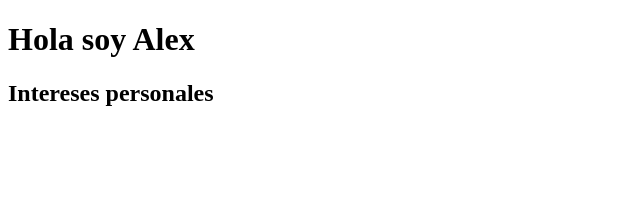
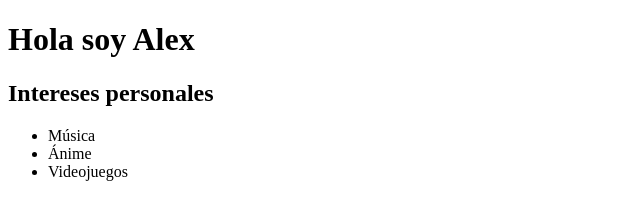
Before and after one commit to alexarechigam98/Practica-HTML, a plain HTML site: page index.html in a window 1280 px wide. Shown: the whole page, without its empty margins (0-640 px from the left). Drawn offline with Linux system fonts and the light colour scheme.

Commit message:
Modificación del archivo index.html

```diff
--- a/index.html
+++ b/index.html
@@ -8,5 +8,12 @@
   <body>
     <h1>Hola soy Alex</h1>
     <h2>Intereses personales</h2>
+    <p>
+        <ul>
+            <li>Música</li>
+            <li>Ánime</li>
+            <li>Videojuegos</li>
+        </ul>
+    </p>
   </body>
 </html>
```
